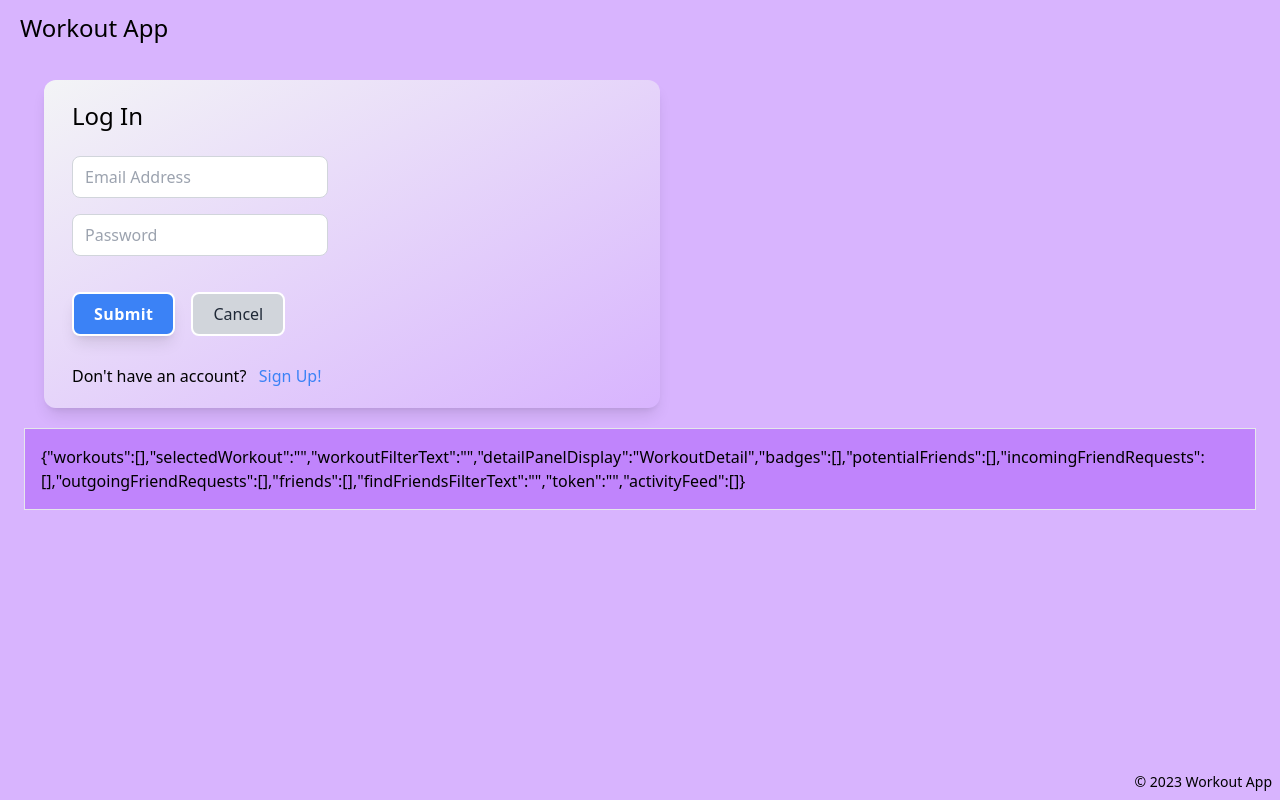
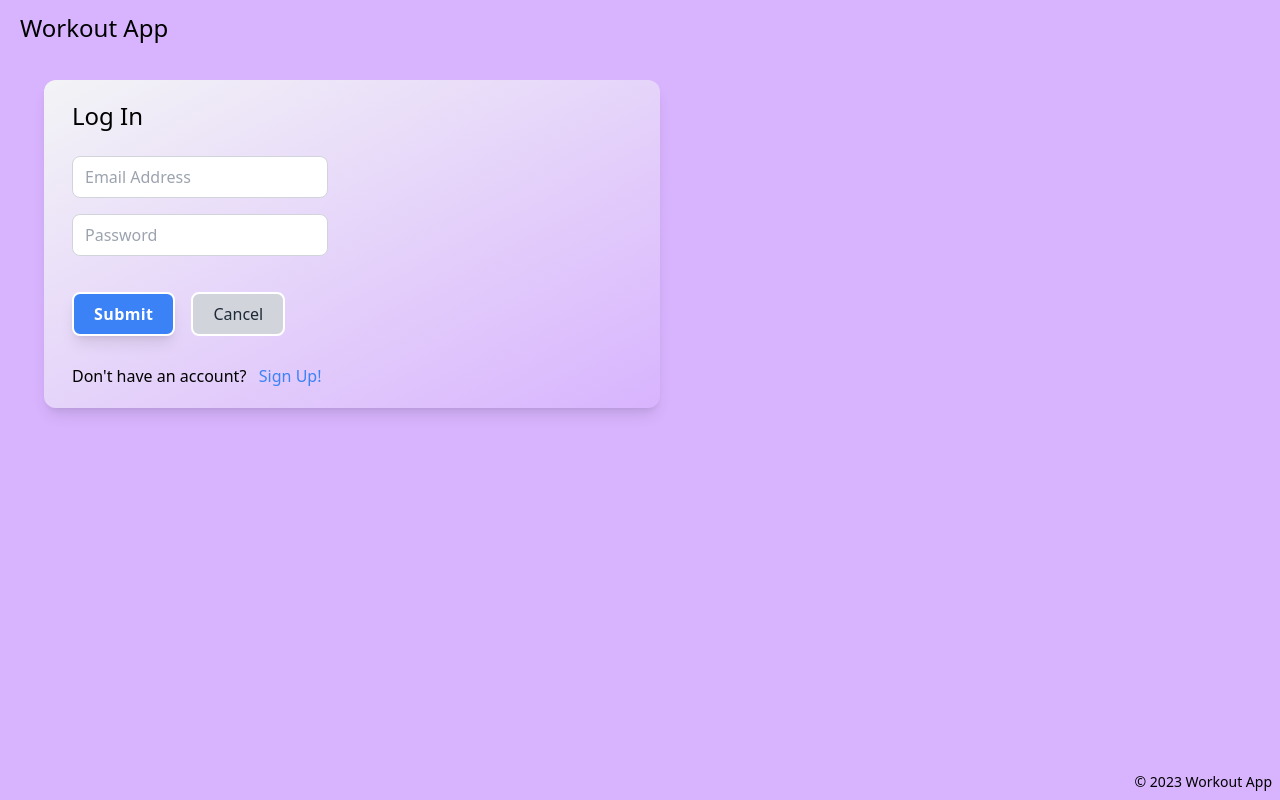
Before and after one commit to robmonday/workout, a React (Vite) app: page /data in a window 1280 px wide. Built offline with nearby package versions, Linux system fonts and the light colour scheme; no server answers; what chartjs-plugin-datalabels would draw is missing.

Commit message:
bug fix, also hidding state display

```diff
--- a/src/components/Layout.tsx
+++ b/src/components/Layout.tsx
@@ -162,11 +162,11 @@ const Layout = () => {
         <Outlet />
 
         {/* Displays State on Page */}
-        <div className="border bg-purple-400 p-2">
+        {/* <div className="border bg-purple-400 p-2">
           <div className="overflow-y-auto break-words p-2">
             {JSON.stringify(state)}
           </div>
-        </div>
+        </div> */}
       </div>
 
       <footer className="fixed bottom-2 right-2 w-full text-end text-sm">
--- a/src/components/WorkoutForm.tsx
+++ b/src/components/WorkoutForm.tsx
@@ -1,8 +1,4 @@
-import {
-  useEffect,
-  useContext,
-  useState,
-} from "react";
+import { useEffect, useContext, useState } from "react";
 import { DispatchContext } from "./StateProvider";
 
 import { createWorkout, updateWorkout, getAllWorkoutTypes } from "../api";
@@ -65,12 +61,11 @@ export default function WorkoutForm({
 
   const onSubmitNew: SubmitHandler<workoutFormValues> = async (data) => {
     hide();
-    setSubmitted && setSubmitted(true)
+    setSubmitted && setSubmitted(true);
     // console.log("data from form", data);
     const newWorkout = await createWorkout(data);
     // console.log("newWorkout", newWorkout);
     dispatch({ type: "add_workout", payload: newWorkout });
-
   };
 
   const onSubmitEdit: SubmitHandler<workoutFormValues> = async (data) => {
@@ -181,7 +176,8 @@ export default function WorkoutForm({
                   1000 /
                   60
               )) ||
-            minutes
+            minutes ||
+            0
           }
         />
         {errors.minutes && (
```
